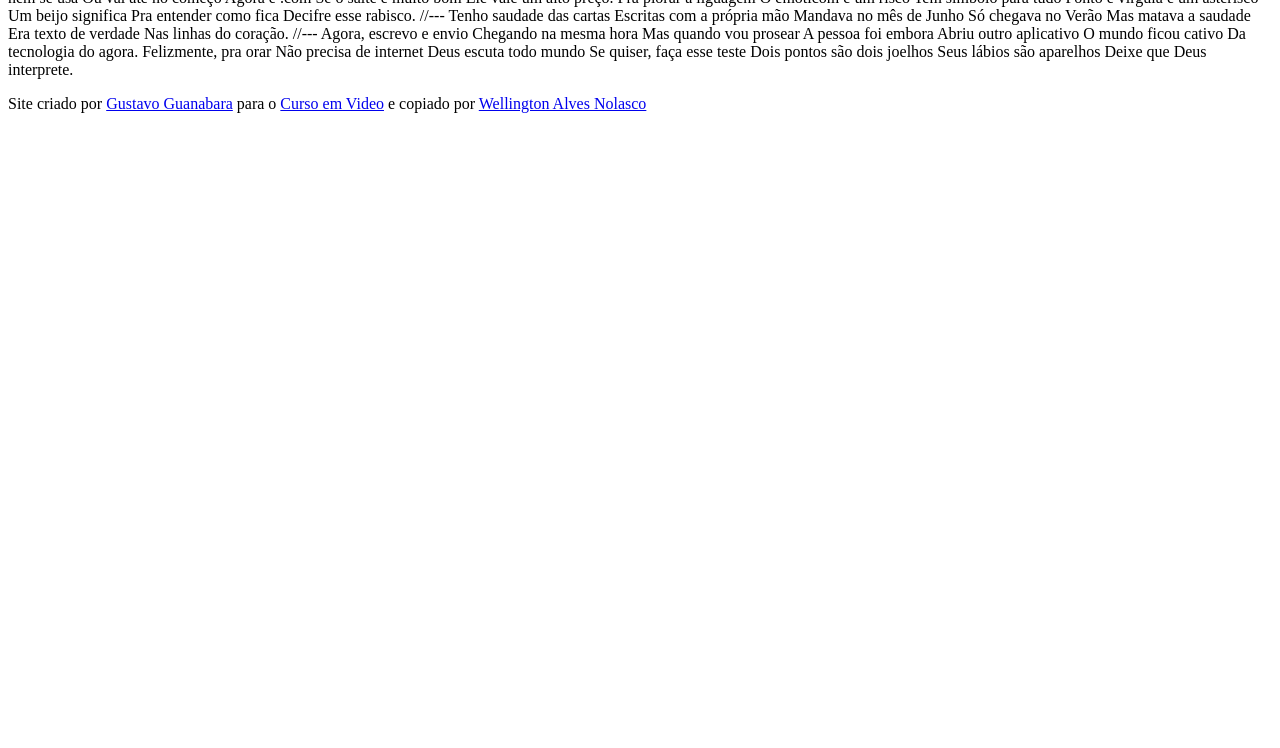
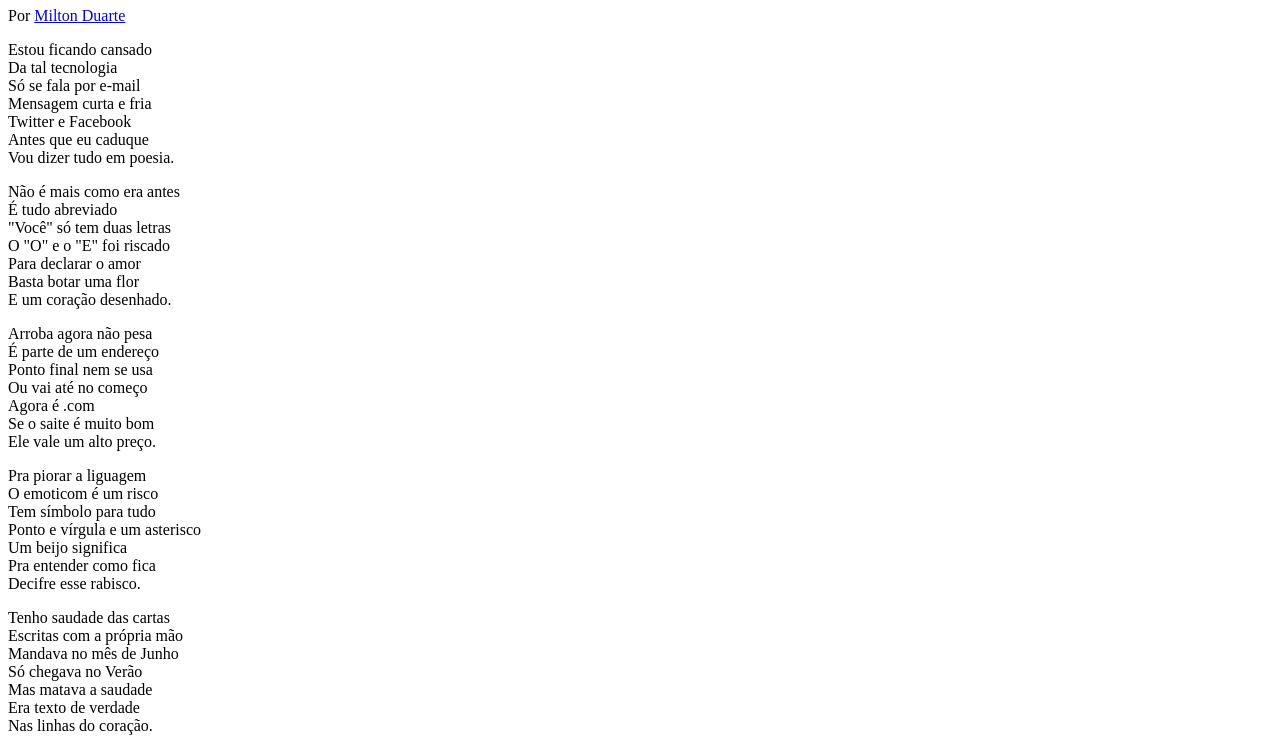
Before and after one commit to WellingtonANolasco/html-css, a plain HTML site: page desafios/d012/index.html in a window 1280 px wide. Shown: the part 73-821 px from the top of the page. Before the commit the page ends 800 px from the top, so only its background shows below. Drawn offline with Linux system fonts and the light colour scheme.

Commit message:
atualizei  o desafio 12

```diff
--- /dev/null
+++ b/desafios/d012/estilo/style.css
@@ -0,0 +1 @@
+@charset "UTF-8";
--- a/desafios/d012/index.html
+++ b/desafios/d012/index.html
@@ -4,81 +4,109 @@
    <meta charset="UTF-8">
    <meta name="viewport" content="width=device-width, initial-scale=1.0">
    <title>Cordel Moderno</title>
+   <link rel="stylesheet" href="estilo/style.css">
 </head>
 <body>
    <header>
+      <h1>
          Cordel Moderno
+      </h1>
+      <p>
          Por <a href="https://www.recantodasletras.com.br/poesias/3186743" target="_blank">Milton Duarte</a>
+      </p>
 
 
    </header>
    <main>
-      Estou ficando cansado
-      Da tal tecnologia
-      Só se fala por e-mail
-      Mensagem curta e fria
-      Twitter e Facebook
-      Antes que eu caduque
+      <section>
+         <p>
+            Estou ficando cansado <br>
+            Da tal tecnologia <br>
+            Só se fala por e-mail <br>
+            Mensagem curta e fria <br>
+            Twitter e Facebook <br>
+            Antes que eu caduque <br>
             Vou dizer tudo em poesia.
+         </p>
+      </section>
 
-      //---
 
-      Não é mais como era antes
-      É tudo abreviado
-      "Você" só tem duas letras
-      O "O" e o "E" foi riscado
-      Para declarar o amor
-      Basta botar uma flor
+
+      <section>
+         <p>
+            Não é mais como era antes <br>
+            É tudo abreviado <br>
+            "Você" só tem duas letras <br>
+            O "O" e o "E" foi riscado <br>
+            Para declarar o amor <br>
+            Basta botar uma flor <br>
             E um coração desenhado.
+         </p>
+      </section>
 
-      //---
 
-      Arroba agora não pesa
-      É parte de um endereço
-      Ponto final nem se usa
-      Ou vai até no começo
-      Agora é .com
-      Se o saite é muito bom
+
+      <section>
+         <p>
+            Arroba agora não pesa <br>
+            É parte de um endereço <br>
+            Ponto final nem se usa <br>
+            Ou vai até no começo <br>
+            Agora é .com <br>
+            Se o saite é muito bom <br>
             Ele vale um alto preço.
+         </p>
 
-      Pra piorar a liguagem
-      O emoticom é um risco
-      Tem símbolo para tudo
-      Ponto e vírgula e um asterisco
-      Um beijo significa
-      Pra entender como fica
+         <p>
+            Pra piorar a liguagem <br>
+            O emoticom é um risco <br>
+            Tem símbolo para tudo <br>
+            Ponto e vírgula e um asterisco <br>
+            Um beijo significa <br>
+            Pra entender como fica <br>
             Decifre esse rabisco.
+         </p>
+      </section>
 
-      //---
 
-      Tenho saudade das cartas
-      Escritas com a própria mão
-      Mandava no mês de Junho
-      Só chegava no Verão
-      Mas matava a saudade
-      Era texto de verdade
+
+      <section>
+         <p>
+            Tenho saudade das cartas <br>
+            Escritas com a própria mão <br>
+            Mandava no mês de Junho <br>
+            Só chegava no Verão <br>
+            Mas matava a saudade <br>
+            Era texto de verdade <br>
             Nas linhas do coração.
+         </p>
+      </section>
 
-      //---
 
-      Agora, escrevo e envio
-      Chegando na mesma hora
-      Mas quando vou prosear
-      A pessoa foi embora
-      Abriu outro aplicativo
-      O mundo ficou cativo
+      <section>
+         <p>
+            Agora, escrevo e envio <br>
+            Chegando na mesma hora <br>
+            Mas quando vou prosear <br>
+            A pessoa foi embora <br>
+            Abriu outro aplicativo <br>
+            O mundo ficou cativo <br>
             Da tecnologia do agora.
+         </p>
 
-      Felizmente, pra orar
-      Não precisa de internet
-      Deus escuta todo mundo
-      Se quiser, faça esse teste
-      Dois pontos são dois joelhos
-      Seus lábios são aparelhos
+         <p>
+            Felizmente, pra orar <br>
+            Não precisa de internet <br>
+            Deus escuta todo mundo <br>
+            Se quiser, faça esse teste <br>
+            Dois pontos são dois joelhos <br>
+            Seus lábios são aparelhos <br>
             Deixe que Deus interprete.
+         </p>
+      </section>
    </main>
    <footer>
-      <p>Site criado por <a href="https://gustavoguanabara.github.io" target="_blank">Gustavo Guanabara</a> para o <a href="https://www.cursoemvideo.com.br" target="_blank">Curso em Video</a> e copiado por <a href="https://wellingtonanolasco.github.io" target="_blank">Wellington Alves Nolasco</a></p>
+      <p>Site criado por <a href="https://gustavoguanabara.github.io" target="_blank">Gustavo Guanabara</a> para o <a href="https://www.cursoemvideo.com/" target="_blank">Curso em Video</a> e copiado por <a href="https://github.com/WellingtonANolasco" target="_blank">Wellington Alves Nolasco</a></p>
    </footer>
 </body>
 </html>
```
Lines whose indentation alone changed are shown as unchanged.
